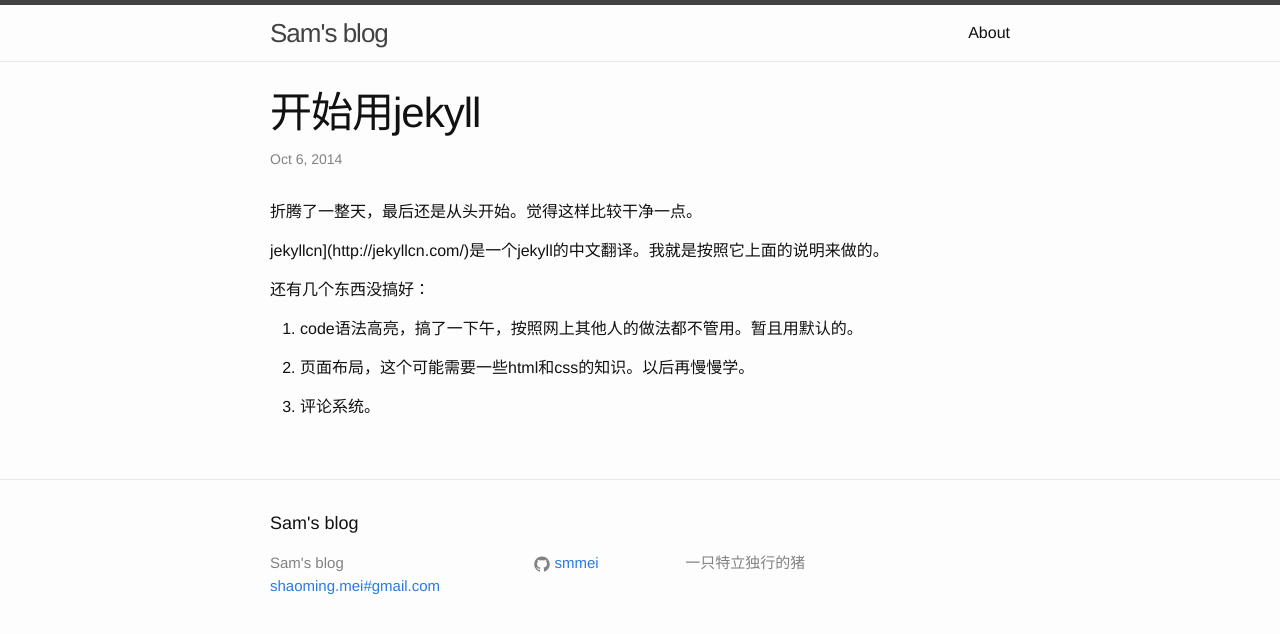
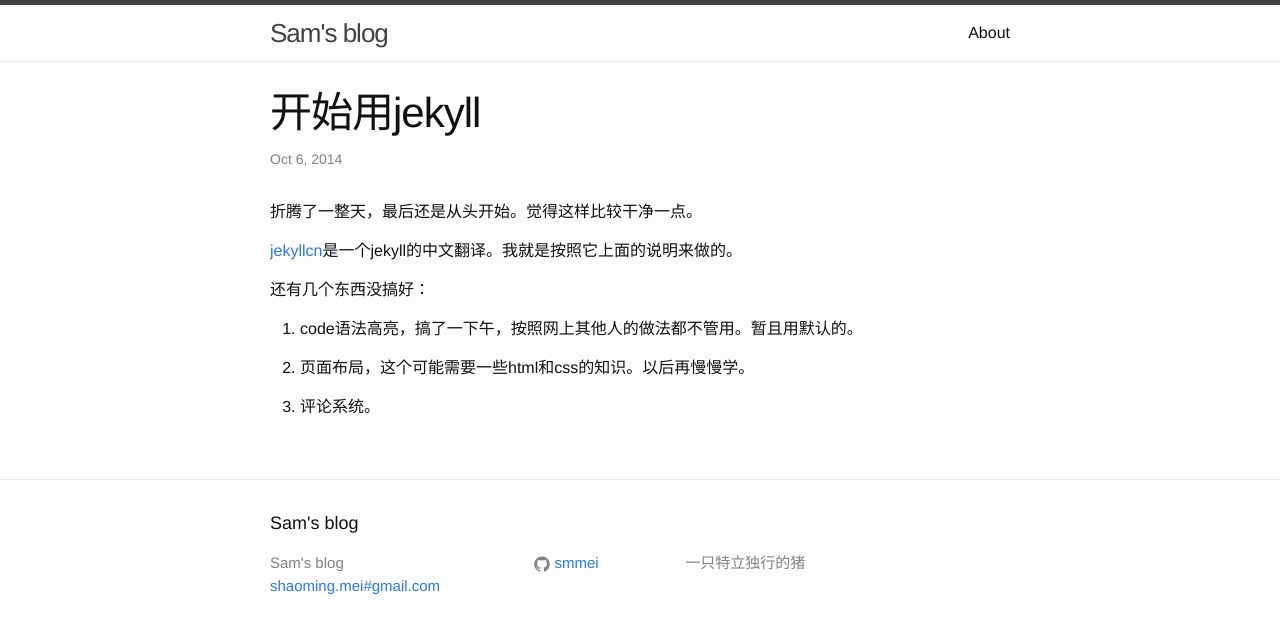
Before and after one commit to smmei/smmei.github.io, a Jekyll site: the page built from _posts/2014-10-06-start-jekyll.md, in a window 1280 px wide. Shown: the top 634 px of the page. Built offline with Jekyll 4.4.1, drawn with Linux system fonts in a browser that asks for light colours; Markdown is read by kramdown in place of the engine named in the settings.

Commit message:
fix link

```diff
--- a/_posts/2014-10-06-start-jekyll.md
+++ b/_posts/2014-10-06-start-jekyll.md
@@ -6,7 +6,7 @@ category: tools
 
 折腾了一整天，最后还是从头开始。觉得这样比较干净一点。
 
-jekyllcn](http://jekyllcn.com/)是一个jekyll的中文翻译。我就是按照它上面的说明来做的。
+[jekyllcn](http://jekyllcn.com/)是一个jekyll的中文翻译。我就是按照它上面的说明来做的。
 
 还有几个东西没搞好：
 
```
